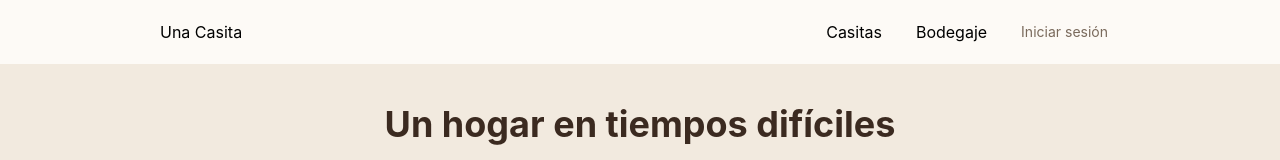
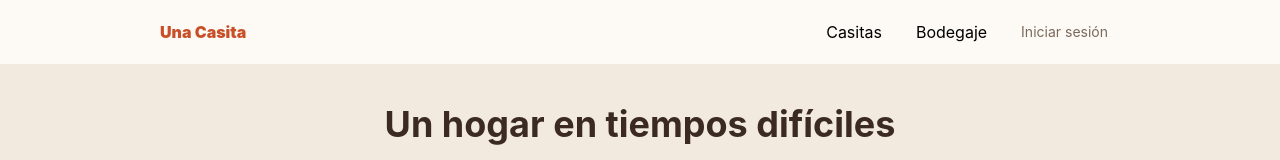
Before and after one commit to sebasvelasco353/casita-finder, a React (Vite) app: page / in a window 1280 px wide. Shown: the top 160 px of the page. Built offline with nearby package versions, Linux system fonts and the light colour scheme; no server answers; the database is empty.

Commit message:
feat: mejorar estilos en el componente Header y formatear el código

```diff
--- a/src/components/Header.tsx
+++ b/src/components/Header.tsx
@@ -10,7 +10,7 @@ export default function Header() {
   return (
     <header className="bg-gray-98">
       <Container className="py-4 flex flex-row items-center justify-between">
-        <span className="logo">Una Casita</span>
+        <span className="logo font-black text-orange-47">Una Casita</span>
         <nav className="flex items-center gap-2.5">
           <a className="py-1 px-3" href="/casitas">
             Casitas
@@ -24,12 +24,15 @@ export default function Header() {
               onClick={() => setIsAuthModalOpen(true)}
               className="cursor-pointer py-1 px-3 text-sm text-orange-42 hover:text-orange-18"
             >
-              {user ? user.displayName ?? user.email : "Iniciar sesión"}
+              {user ? (user.displayName ?? user.email) : "Iniciar sesión"}
             </button>
           )}
         </nav>
       </Container>
-      <AuthModal isOpen={isAuthModalOpen} onClose={() => setIsAuthModalOpen(false)} />
+      <AuthModal
+        isOpen={isAuthModalOpen}
+        onClose={() => setIsAuthModalOpen(false)}
+      />
     </header>
   );
 }
```
